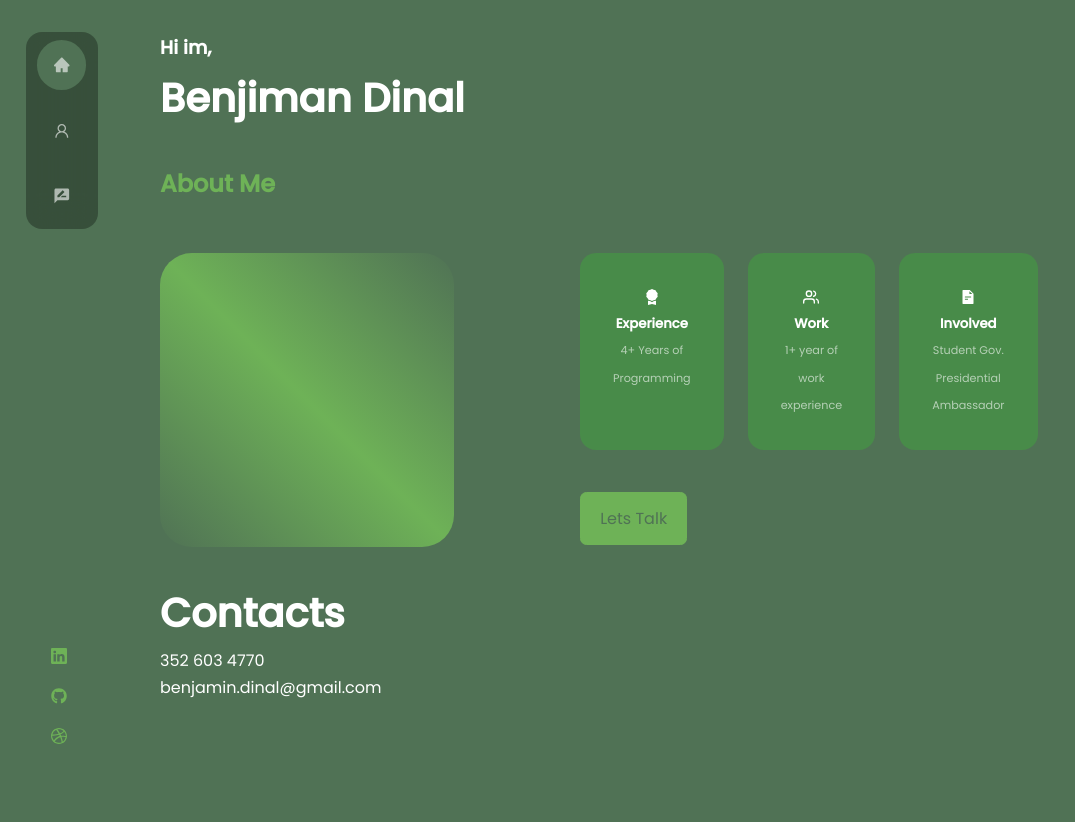
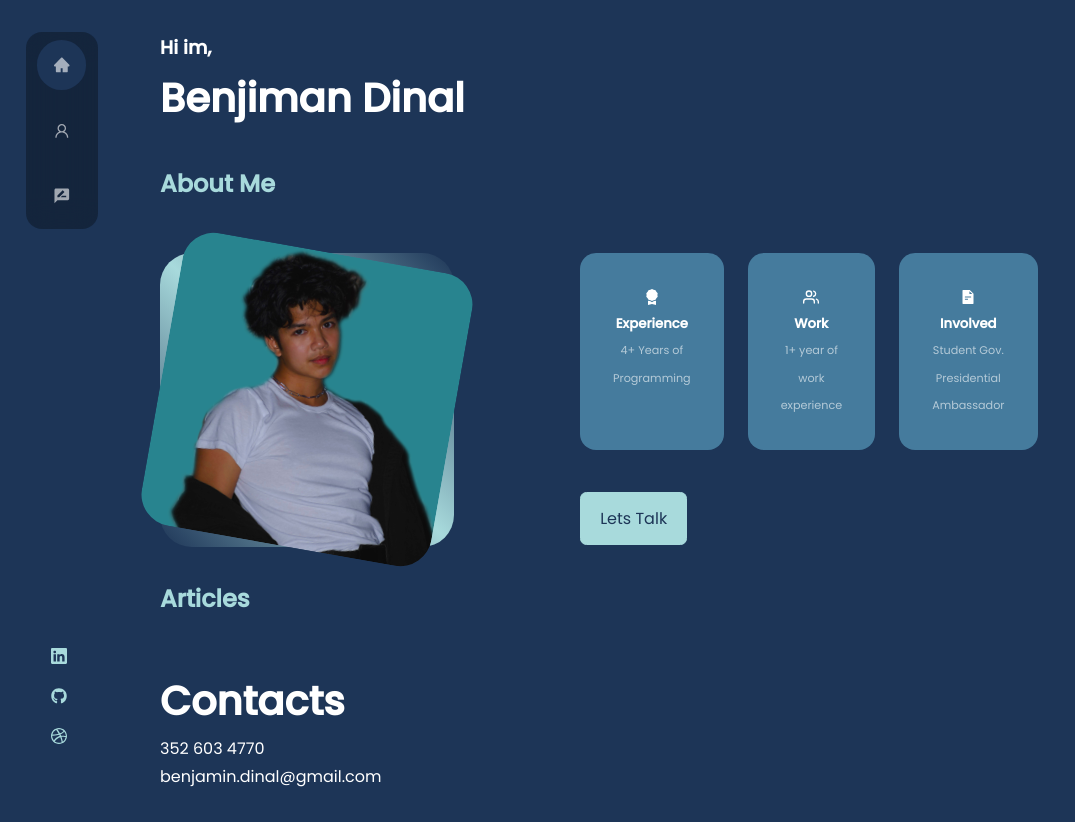
Before and after one commit to Aznviben/portfolio_website, a React (Create React App) app: page / in a window 1280 px wide. Shown: the whole page, without its empty margins (0-1075 px from the left). Before the commit the page ends 800 px from the top, so only its background shows below. Built offline with nearby package versions, Linux system fonts and the light colour scheme.

Commit message:
Added a photo

```diff
--- a/src/App.jsx
+++ b/src/App.jsx
@@ -8,12 +8,15 @@ import Nav from './components/Nav/Nav'
 //Pages
 import About from './pages/About/About'
 import Contacts from './pages/Contacts/Contacts'
+import Articles from './pages/Articles/Articles'
+
 function App() {
   return (
     <>
     <Nav/>
     <Header/>
     <About/>
+    <Articles/>
     <Contacts/>
     <Footer/>
     </>
--- a/src/index.css
+++ b/src/index.css
@@ -11,10 +11,10 @@
 }
 
 :root{
-    --color-bg:#507255;
-    --color-bg-variant: #488B49;
-    --color-primary: #6EB257;
-    --color-primary-variant: #C5E063;
+    --color-bg:#1D3557;
+    --color-bg-variant: #457B9D;
+    --color-primary: #A8DADC;
+    --color-primary-variant: #E63946;
     --color-white: #fff;
     --color-light: rgba(255,255,255,0.6);
 
--- a/src/pages/About/About.jsx
+++ b/src/pages/About/About.jsx
@@ -1,5 +1,6 @@
 import React from 'react'
 import './About.scss'
+import ME from '../../assets/Testing3.jpg'
 import {BsFillAwardFill} from 'react-icons/bs'
 import {FiUsers} from 'react-icons/fi'
 import {AiFillFileText} from 'react-icons/ai'
@@ -11,6 +12,7 @@ const About = () => {
           <div className="container about__container">
             <div className="about__me">
               <div className="about__me-image">
+                  <img src={ME} alt="About Image" />
               </div>
             </div>
 
--- a/src/pages/About/About.scss
+++ b/src/pages/About/About.scss
@@ -24,7 +24,7 @@ h5{
 }
 
 .about__me-image{
-
+    height: auto;
     border-radius:2rem ;
     overflow: hidden;
     transform: rotate(10deg);
--- /dev/null
+++ b/src/pages/Articles/Articles.jsx
@@ -0,0 +1,24 @@
+import React from 'react'
+
+function Articles() {
+  return (
+
+      <section id = "Articles">
+        <h2>Articles</h2>
+
+        <div id = "arcticle_1">
+
+        </div>
+
+
+
+
+
+
+
+      </section>
+
+  )
+}
+
+export default Articles
```
Also changed, not shown: src/assets/Testing3.jpg (added), src/assets/testing2.jpg (added), src/pages/Articles/Articles.css (added).
